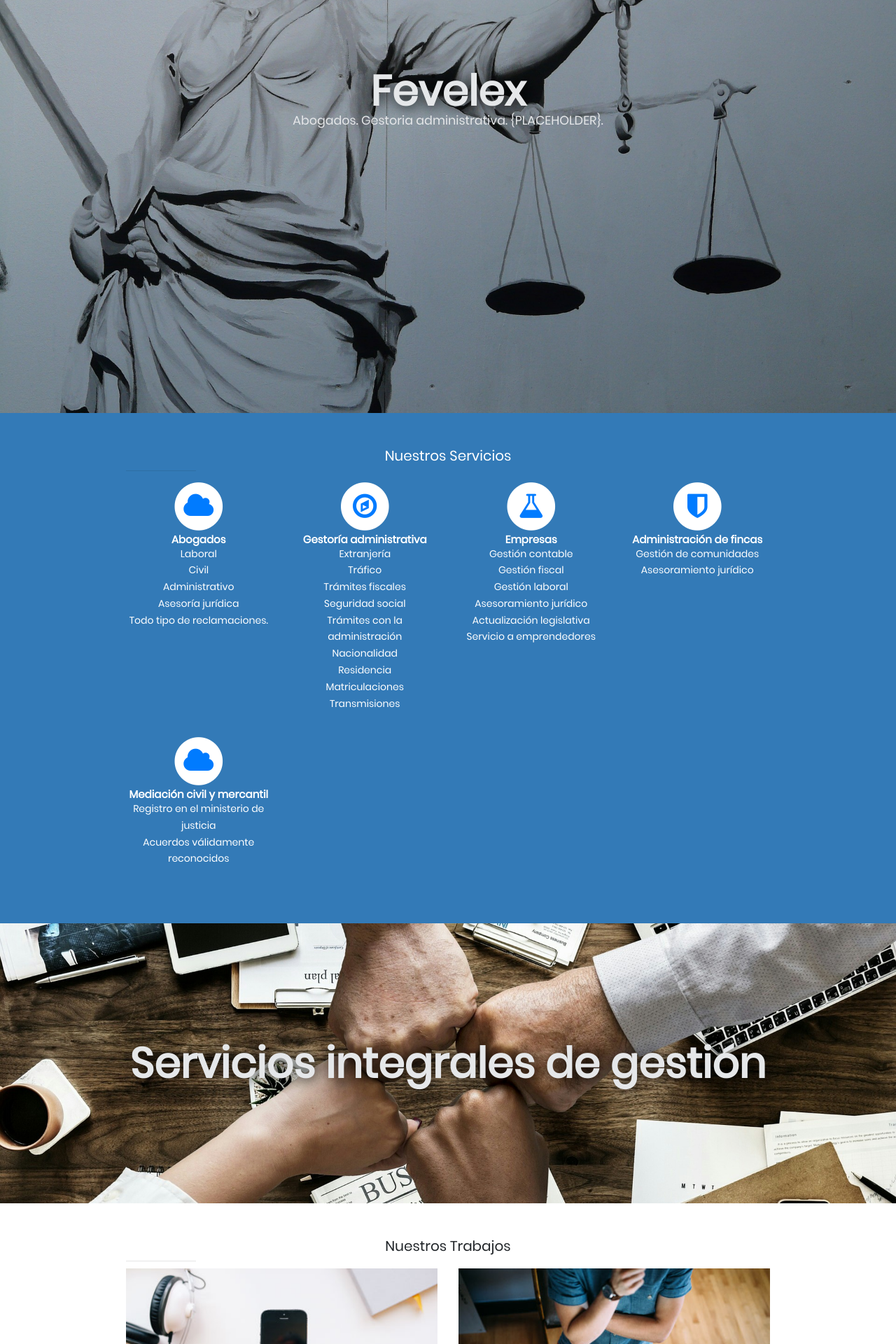
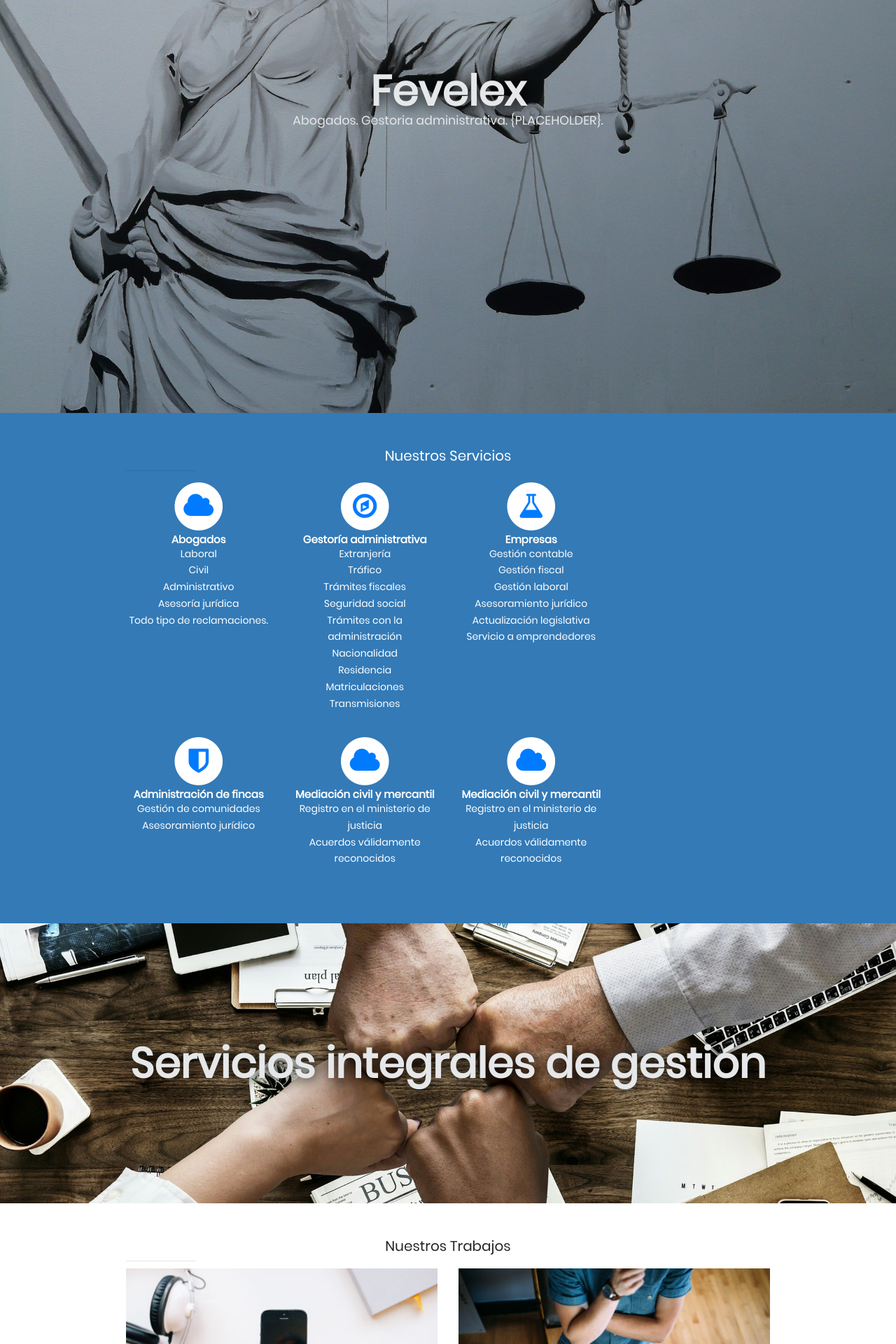
Before and after one commit to Pinkat/fevelex.es, a Jekyll site: the page built from index.html, in a window 1280 px wide. Shown: the part 310-2230 px from the top of the page at 70% size. Built offline with Jekyll 4.4.1, drawn with Linux system fonts in a browser that asks for light colours; some web fonts are replaced.

Commit message:
Corregido services

```diff
--- a/_includes/services.html
+++ b/_includes/services.html
@@ -48,6 +48,8 @@
               </p>
             </div>
           </div>
+        </div>
+        <div class="row">
           <div class="col-md-3 col-sm-6">
             <div class="service-item">
               <span class="fa-stack fa-4x">
@@ -76,6 +78,20 @@
               </p>
             </div>
           </div>
+          <div class="col-md-3 col-sm-6">
+            <div class="service-item">
+              <span class="fa-stack fa-4x">
+              <i class="fa fa-circle fa-stack-2x"></i>
+              <i class="fa fa-cloud fa-stack-1x text-primary"></i>
+            </span>
+              <h4>
+                <strong>Mediación civil y mercantil</strong>
+              </h4>
+              <p>
+                Registro en el ministerio de justicia<br>Acuerdos válidamente reconocidos
+              </p>
+            </div>
+          </div>
         </div>
         <!-- /.row (nested) -->
       </div>
--- a/css/stylish-portfolio.css
+++ b/css/stylish-portfolio.css
@@ -98,7 +98,7 @@ hr.small {
 }
 
 .sidebar-nav li a {
-    font-size: 2em;
+    font-size: 1.5em;
     display: block;
     text-decoration: none;
     color: #999;
@@ -117,7 +117,7 @@ hr.small {
 
 .sidebar-nav > .sidebar-brand {
     height: 55px;
-    font-size: 1.5em;
+    font-size: 1em;
     line-height: 55px;
 }
 
```
